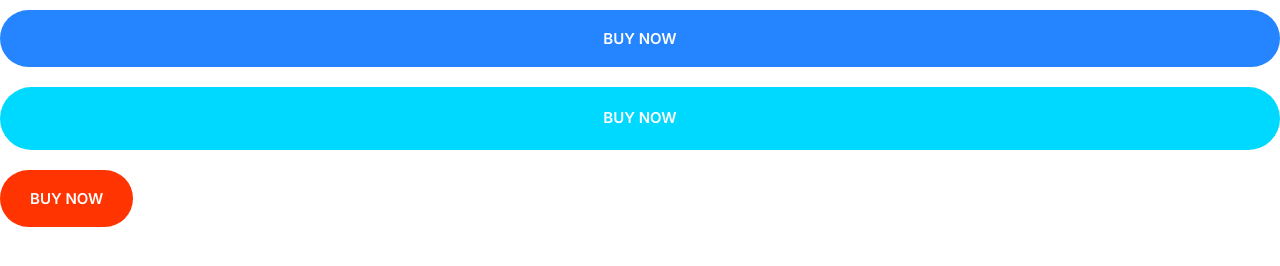
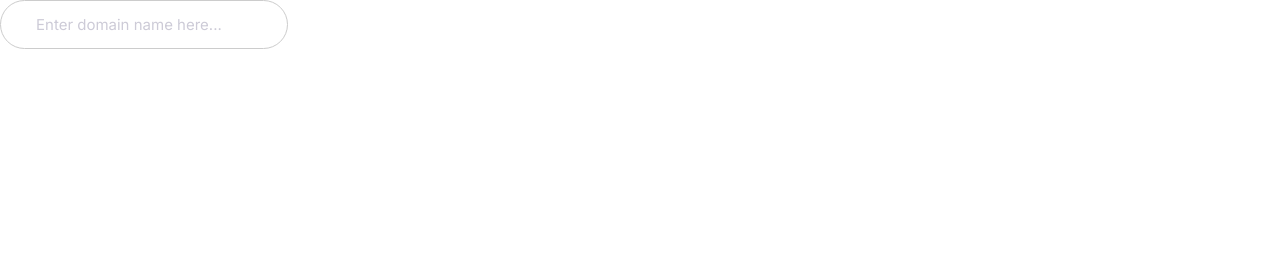
Before and after one commit to lantranad2/moshified, a plain HTML site: page index.html in a window 1280 px wide. Drawn offline with Linux system fonts and the light colour scheme.

Commit message:
Build the input component.

```diff
--- a/css/styles.css
+++ b/css/styles.css
@@ -238,4 +238,24 @@ a {
   }
 }
 
+/* Inputs */
+.input {
+  padding: 1.5rem 3.5rem;
+  border: 1px solid #ccc;
+  border-radius: 30px;
+  outline: 0;
+  color: var(--color-headings);
+  font-size: 2rem;
+}
+
+::placeholder {
+  color: #cdcbd7;
+}
+
+@media screen and (min-width: 1024px) {
+  .input {
+    font-size: 1.5rem;
+  }
+}
+
 /* TODO: 13 */
--- a/index.html
+++ b/index.html
@@ -15,8 +15,6 @@
     <title>Document</title>
   </head>
   <body>
-    <button class="btn btn--primary btn--block">Buy Now</button>
-    <a href="#" class="btn btn--secondary btn--block">Buy Now</a>
-    <button class="btn btn--accent">Buy Now</button>
+    <input type="text" class="input" placeholder="Enter domain name here..." />
   </body>
 </html>
```
Also changed, not shown: components/input.html (added, +1 -0 lines).
